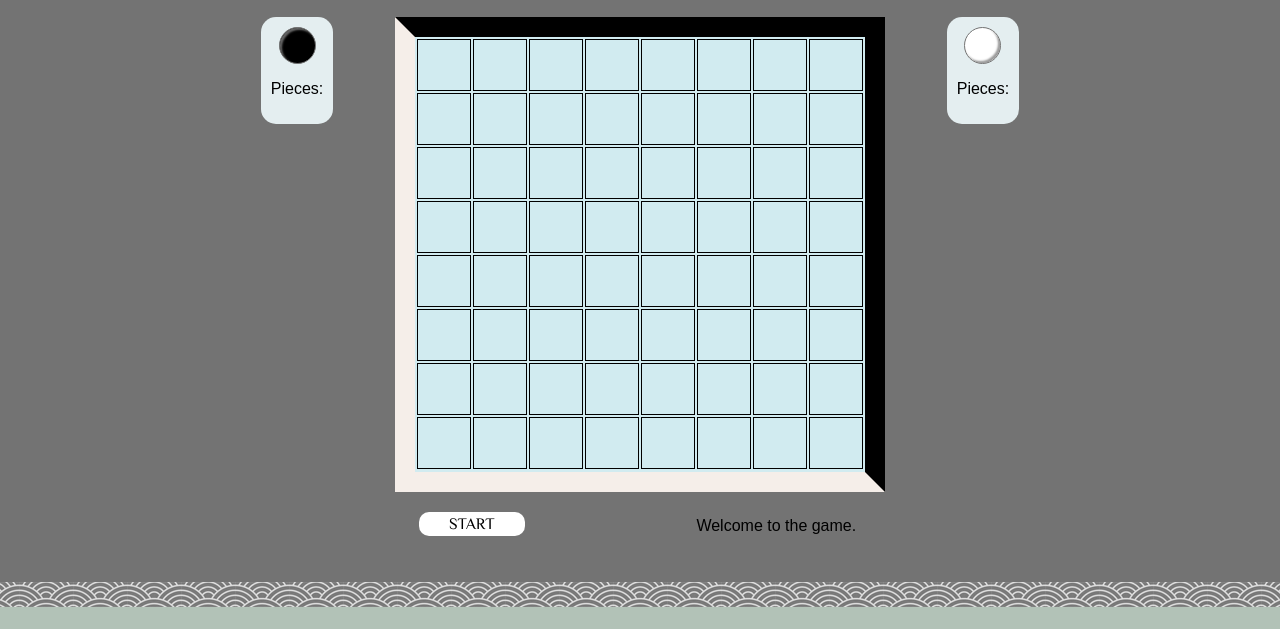
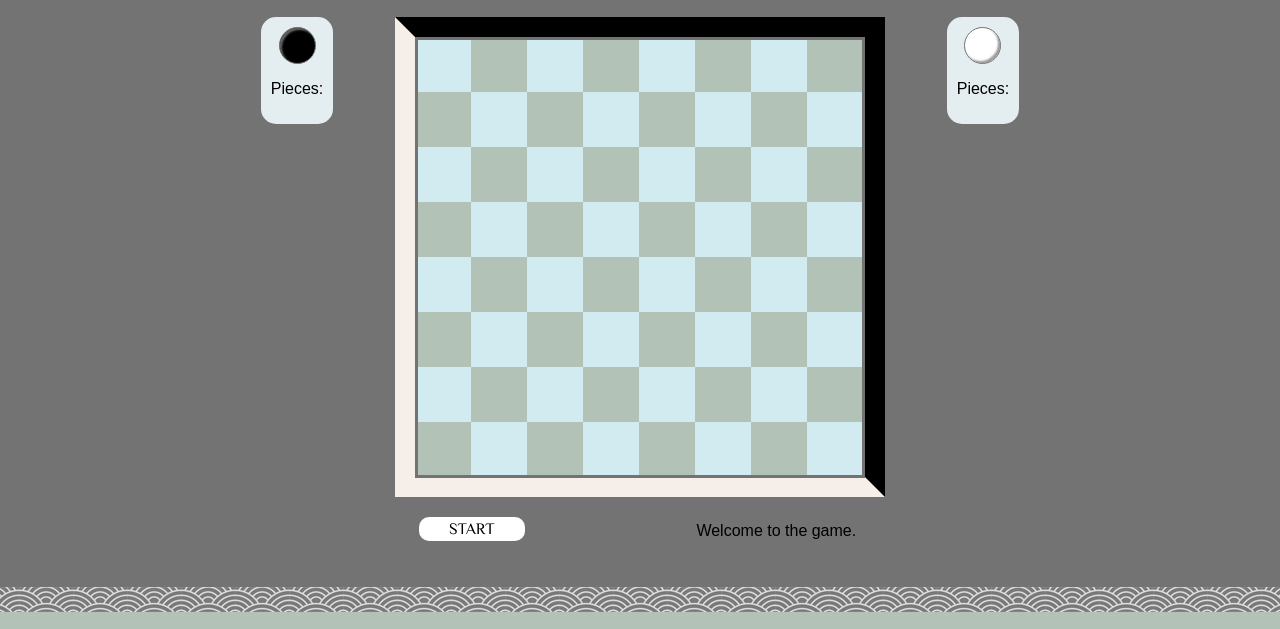
Before and after one commit to katelane/gametime, a plain HTML site: page index.html in a window 1280 px wide. Shown: the part 113-742 px from the top of the page. Drawn offline with nearby package versions, Linux system fonts and the light colour scheme; a web font is replaced by a local one.

Commit message:
grid moved to board bkg/not defined by table, pieces centering properly

```diff
--- a/style.css
+++ b/style.css
@@ -34,7 +34,7 @@ header {
 
 .board {
   width: 450px;
-  height: 435px;
+  height: 440px;
   margin-left: auto;
   margin-right: auto;
   margin-bottom: 20px;
@@ -43,13 +43,24 @@ header {
   border-left: 20px solid #F5EEE9;
   border-right: 20px solid #000;
   background-color: #D1EBF0;
+  background-image:
+    linear-gradient(45deg, #b2c2b7 25%, transparent 25%, transparent 75%, #b2c2b7 75%),
+    linear-gradient(45deg, #b2c2b7 25%, transparent 25%, transparent 75%, #b2c2b7 75%);
+  background-size:112px 110px;
+  background-position:0 0, 56px 55px;
+}
+
+.board table {
+  border: 3px solid #737373;
+  width: 450px;
+  height: 441px;
 }
 
 .board td {
   width: 40px;
-  height: 30px;
-  padding: 10px;
-  border: 1px solid #000;
+  height: 40px;
+  padding: 5px;
+  /*border: 1px solid #e2853b;*/
 }
 
 .turn-black {
@@ -78,7 +89,9 @@ header {
   border-radius: 15px;
 }
 
-.piece-black {
+.piece-black::after {
+  content: '';
+  display: block;
   width: 35px;
   height: 35px;
   background: #000;
@@ -93,7 +106,9 @@ header {
   box-shadow: inset 2px 2px 2px rgba(255, 255, 255, .4), inset -2px -2px 2px rgba(0, 0, 0, .4);
 }
 
-.piece-white {
+.piece-white::after {
+  content: '';
+  display: block;
   width: 35px;
   height: 35px;
   background: #fff;
```
